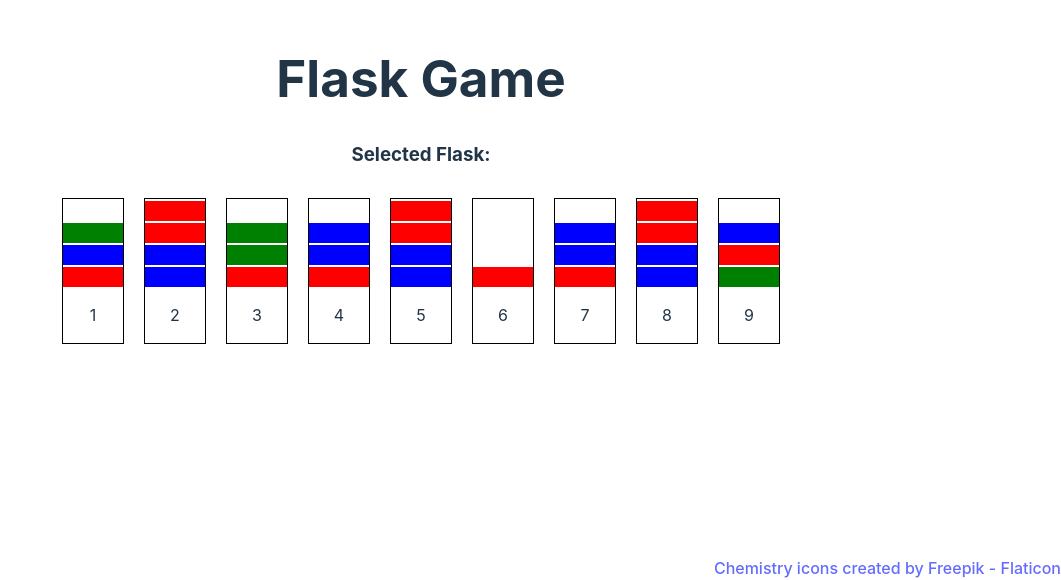
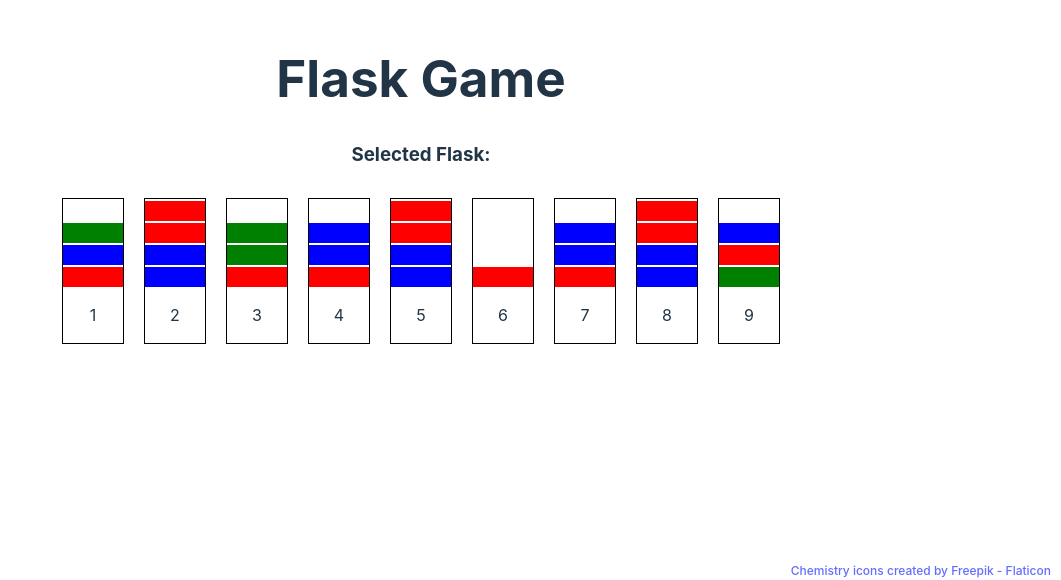
Before and after one commit to bihellzin/flasks-ts, a React (Vite) app: page / in a window 1280 px wide. Shown: the part 220-800 px from the top of the page, without its empty margins (219-1280 px from the left). Built offline with nearby package versions, Linux system fonts and the light colour scheme.

Commit message:
fix icon credits

```diff
--- a/src/App.css
+++ b/src/App.css
@@ -17,5 +17,6 @@
 .attribution {
   position: absolute;
   bottom: 0;
-  right: 0;
+  right: 10px;
+  font-size: 12px;
 }
--- a/src/index.css
+++ b/src/index.css
@@ -29,6 +29,7 @@ body {
   place-items: center;
   min-width: 320px;
   min-height: 100vh;
+  position: relative;
 }
 
 h1 {
```
